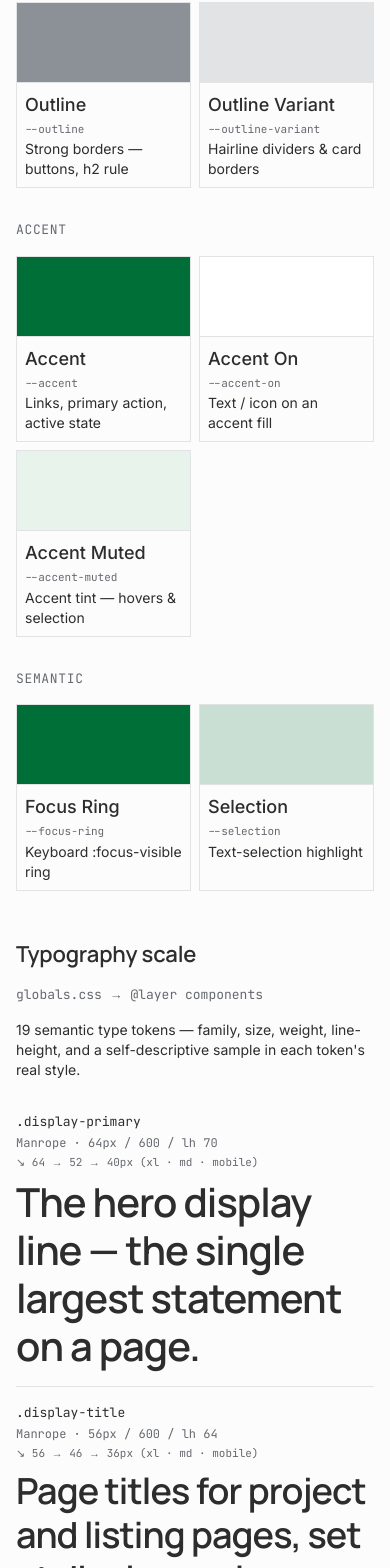
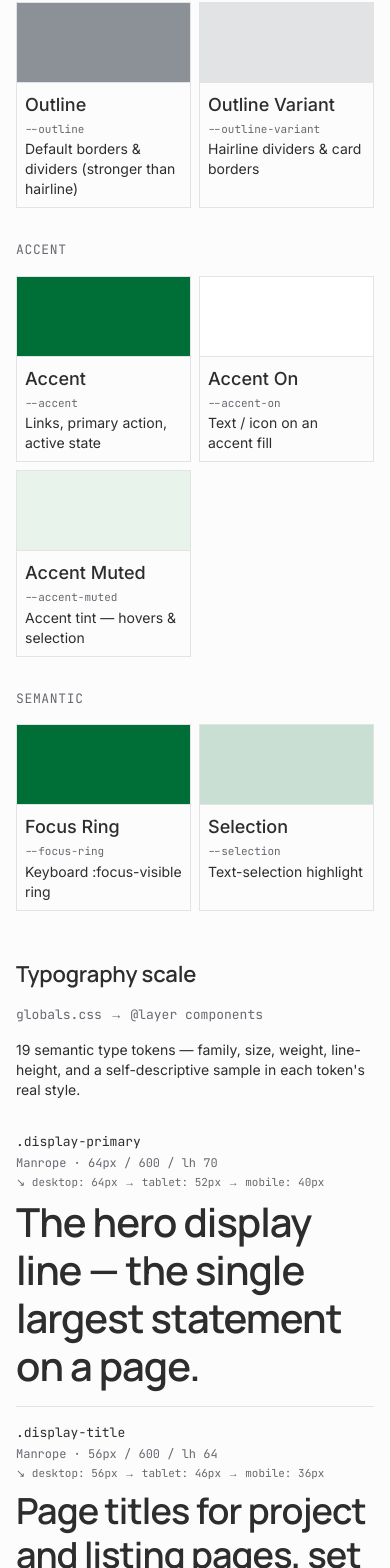
Before and after one commit to 95-ag/ag-portfolio, a Next.js app: page /design-system in a window 390 px wide. Shown: the part 2218-3786 px from the top of the page. Built offline with nearby package versions, Linux system fonts and the light colour scheme.

Commit message:
fix: align design-system gallery foundations specimens to DESIGN.md

```diff
--- a/src/app/design-system/_gallery/tokens.tsx
+++ b/src/app/design-system/_gallery/tokens.tsx
@@ -70,7 +70,7 @@ const COLOR_GROUPS: { group: string; tokens: ColorToken[] }[] = [
       {
         token: "--outline",
         name: "Outline",
-        usage: "Strong borders — buttons, h2 rule",
+        usage: "Default borders & dividers (stronger than hairline)",
       },
       {
         token: "--outline-variant",
@@ -163,9 +163,9 @@ type TypeToken = {
   weight: number;
   lh: number;
   sample: string;
-  // Responsive font-size steps from globals.css media overrides (md = 769–1279px, mobile = ≤768px);
+  // Responsive font-size steps from globals.css media overrides (tablet = 769–1279px, mobile = ≤768px);
   // only display/heading/lead tokens resize — the rest hold across breakpoints.
-  responsive?: { md: number; mobile: number };
+  responsive?: { tablet: number; mobile: number };
 };
 
 // Each sample is self-descriptive — it states the token's own role, set in that token's
@@ -178,7 +178,7 @@ const TYPE_TOKENS: TypeToken[] = [
     weight: 600,
     lh: 70,
     sample: "The hero display line — the single largest statement on a page.",
-    responsive: { md: 52, mobile: 40 },
+    responsive: { tablet: 52, mobile: 40 },
   },
   {
     token: "display-title",
@@ -187,7 +187,7 @@ const TYPE_TOKENS: TypeToken[] = [
     weight: 600,
     lh: 64,
     sample: "Page titles for project and listing pages, set at display scale.",
-    responsive: { md: 46, mobile: 36 },
+    responsive: { tablet: 46, mobile: 36 },
   },
   {
     token: "heading-display",
@@ -196,7 +196,7 @@ const TYPE_TOKENS: TypeToken[] = [
     weight: 600,
     lh: 44,
     sample: "Major section headers across the home and work pages.",
-    responsive: { md: 32, mobile: 32 },
+    responsive: { tablet: 32, mobile: 32 },
   },
   {
     token: "heading-section",
@@ -205,7 +205,7 @@ const TYPE_TOKENS: TypeToken[] = [
     weight: 600,
     lh: 34,
     sample: "Secondary section headings within a page.",
-    responsive: { md: 24, mobile: 24 },
+    responsive: { tablet: 24, mobile: 24 },
   },
   {
     token: "heading-component",
@@ -230,7 +230,7 @@ const TYPE_TOKENS: TypeToken[] = [
     weight: 400,
     lh: 34,
     sample: "Lead paragraph that opens a section at a larger reading size.",
-    responsive: { md: 20, mobile: 18 },
+    responsive: { tablet: 20, mobile: 18 },
   },
   {
     token: "body-primary",
@@ -349,8 +349,8 @@ export function TypeScaleSpecimen() {
             </span>
             {t.responsive && (
               <span className="font-mono text-[11px] text-[var(--on-surface-muted)]">
-                ↘ {t.size} → {t.responsive.md} → {t.responsive.mobile}px (xl ·
-                md · mobile)
+                ↘ desktop: {t.size}px → tablet: {t.responsive.tablet}px →
+                mobile: {t.responsive.mobile}px
               </span>
             )}
           </div>
@@ -400,8 +400,8 @@ const RADIUS_TOKENS: {
 }[] = [
   {
     token: "none",
-    radius: "0",
-    value: "0",
+    radius: "var(--radius-none)",
+    value: "0px",
     usage: "Cards, sections, nav, footer",
   },
   {
@@ -447,42 +447,70 @@ export function RadiusScaleSpecimen() {
   );
 }
 
-const DEPTH_LEVELS: { name: string; spec: string; className: string }[] = [
+const DEPTH_LEVELS: {
+  name: string;
+  spec: string;
+  className: string;
+  usage: string;
+}[] = [
   {
     name: "Level 0 — Flat",
-    spec: "no border / no shadow",
+    spec: "no border, no fill",
     className: "bg-[var(--surface)]",
+    usage: "Page sections, hero regions, footer",
   },
   {
-    name: "Level 1 — Hairline",
-    spec: "1px --outline-variant",
+    name: "Level 1 — Border only",
+    spec: "1px outline-variant",
     className: "bg-[var(--surface)] border border-[var(--outline-variant)]",
+    usage: "Figure frame, prose hr, table cells",
   },
   {
-    name: "Level 2 — Outline",
-    spec: "1px --outline",
-    className: "bg-[var(--surface)] border border-[var(--outline)]",
+    name: "Level 2 — Border + blur",
+    spec: "backdrop-blur(12px) + surface-nav + 1px outline-variant",
+    className:
+      "bg-[var(--surface-nav)] border border-[var(--outline-variant)] [backdrop-filter:blur(12px)]",
+    usage: "Pill nav, mobile trigger, scroll-to-top",
   },
   {
-    name: "Level 3 — Raised fill",
-    spec: "--surface-raised + hairline",
+    name: "Level 3 — Border + raised",
+    spec: "surface-raised + 1px outline-variant",
     className:
       "bg-[var(--surface-raised)] border border-[var(--outline-variant)]",
+    usage: "Project cards, <Highlight>",
+  },
+  {
+    name: "Level 4 — Sunken inset",
+    spec: "surface-sunken + 1px outline-variant",
+    className:
+      "bg-[var(--surface-sunken)] border border-[var(--outline-variant)]",
+    usage: "<Diagram> / <DiagramRow>, card media well",
+  },
+  {
+    name: "Level 5 — Accent left + raised",
+    spec: "2px accent (left) + surface-raised",
+    className: "bg-[var(--surface-raised)] border-l-2 border-[var(--accent)]",
+    usage: "<Callout>, prose blockquote",
   },
 ];
 
 export function DepthSpecimen() {
   return (
-    <div className="grid grid-cols-1 gap-[var(--spacing-md)] sm:grid-cols-2 xl:grid-cols-4">
-      {DEPTH_LEVELS.map(({ name, spec, className }) => (
+    <div className="grid grid-cols-1 gap-[var(--spacing-md)] sm:grid-cols-2 xl:grid-cols-3">
+      {DEPTH_LEVELS.map(({ name, spec, className, usage }) => (
         <div
           key={name}
           className={`flex min-h-[120px] flex-col justify-between p-[var(--spacing-md)] ${className}`}
         >
           <span className="body-emphasis">{name}</span>
-          <span className="font-mono text-[12px] text-[var(--on-surface-muted)]">
-            {spec}
-          </span>
+          <div className="flex flex-col gap-[2px]">
+            <span className="font-mono text-[12px] text-[var(--on-surface-muted)]">
+              {spec}
+            </span>
+            <span className="body-caption text-[var(--on-surface-muted)]">
+              {usage}
+            </span>
+          </div>
         </div>
       ))}
     </div>
@@ -492,7 +520,7 @@ export function DepthSpecimen() {
 // Layout switches: md = 768px (pill nav ↔ hamburger; grid 4→8), xl = 1280px (grid 8→12).
 const ZONES: { name: string; width: string; changes: string[] }[] = [
   {
-    name: "Desktop",
+    name: "Desktop (xl)",
     width: "1280px +",
     changes: [
       "1200px max content column",
@@ -503,7 +531,7 @@ const ZONES: { name: string; width: string; changes: string[] }[] = [
     ],
   },
   {
-    name: "Tablet",
+    name: "Tablet (md)",
     width: "768–1279px",
     changes: [
       "8-column grid",
@@ -513,7 +541,7 @@ const ZONES: { name: string; width: string; changes: string[] }[] = [
     ],
   },
   {
-    name: "Mobile",
+    name: "Mobile (base)",
     width: "≤ 767px",
     changes: [
       "Single reading column; 4-column grid",
@@ -524,14 +552,43 @@ const ZONES: { name: string; width: string; changes: string[] }[] = [
   },
 ];
 
-// A fixed reference ruler — the box dims are an intentional standard (replicating the getdesign.md
-// "Responsive Behavior" diagram), not derived from our breakpoints.
-const ZONE_BARS: { w: number; label: string; boxW: number; boxH: number }[] = [
-  { w: 375, label: "mobile", boxW: 48, boxH: 96 },
-  { w: 640, label: "mobile", boxW: 64, boxH: 120 },
-  { w: 768, label: "tablet-narrow", boxW: 100, boxH: 150 },
-  { w: 1024, label: "desktop", boxW: 160, boxH: 130 },
-  { w: 1280, label: "desktop-large", boxW: 220, boxH: 150 },
+// Fixed canonical breakpoint ruler (Tailwind v4 defaults). Device names label only the breakpoints
+// this project uses; `used` flags them. `base` is the mobile-first default, not a breakpoint.
+const ZONE_BARS: {
+  px: string;
+  device: string | null;
+  token: string;
+  used: boolean;
+  boxW: number;
+  boxH: number;
+}[] = [
+  {
+    px: "base",
+    device: "Mobile",
+    token: "base",
+    used: true,
+    boxW: 48,
+    boxH: 80,
+  },
+  { px: "640", device: null, token: "sm", used: false, boxW: 64, boxH: 100 },
+  {
+    px: "768",
+    device: "Tablet",
+    token: "md",
+    used: true,
+    boxW: 100,
+    boxH: 120,
+  },
+  { px: "1024", device: null, token: "lg", used: false, boxW: 140, boxH: 130 },
+  {
+    px: "1280",
+    device: "Desktop",
+    token: "xl",
+    used: true,
+    boxW: 180,
+    boxH: 150,
+  },
+  { px: "1536", device: null, token: "2xl", used: false, boxW: 220, boxH: 160 },
 ];
 
 export function ResponsiveSpecimen() {
@@ -573,17 +630,26 @@ export function ResponsiveSpecimen() {
       </table>
 
       <div className="flex items-end gap-[var(--spacing-md)] overflow-x-auto pb-[var(--spacing-xs)]">
-        {ZONE_BARS.map(({ w, label, boxW, boxH }) => (
+        {ZONE_BARS.map(({ px, device, token, used, boxW, boxH }) => (
           <div
-            key={w}
-            className="flex shrink-0 flex-col items-center justify-end gap-[2px] border border-[var(--outline-variant)] bg-[var(--surface-raised)] p-[var(--spacing-sm)]"
+            key={token}
+            className={`flex shrink-0 flex-col items-center justify-end gap-[2px] bg-[var(--surface-raised)] p-[var(--spacing-sm)] ${
+              used
+                ? "border border-[var(--accent)]"
+                : "border border-[var(--outline-variant)] opacity-60"
+            }`}
             style={{ width: `${boxW}px`, height: `${boxH}px` }}
           >
             <span className="font-mono text-[13px] font-medium text-[var(--on-surface)]">
-              {w}
+              {px}
             </span>
-            <span className="font-mono text-[10px] leading-tight text-center text-[var(--on-surface-muted)]">
-              {label}
+            {device && (
+              <span className="font-mono text-[10px] leading-tight text-center text-[var(--on-surface)]">
+                {device}
+              </span>
+            )}
+            <span className="font-mono text-[10px] leading-tight text-[var(--on-surface-muted)]">
+              {token} {used ? "●" : "○"}
             </span>
           </div>
         ))}
@@ -626,6 +692,77 @@ export function ResponsiveSpecimen() {
         </div>
       </div>
     </div>
+  );
+}
+
+// Reading-mode token overrides (globals.css :root[data-read="long"] / [data-theme="dark"][data-read="long"]).
+// Root-scoped, so shown as values not live swatches. Applies on /work/[slug]. Mirror globals.css.
+const READING_MODE_TOKENS: {
+  token: string;
+  light: string;
+  dark: string;
+}[] = [
+  { token: "--background", light: "#f8f8f9", dark: "#1a1a1a" },
+  { token: "--surface", light: "#f8f8f9", dark: "#1a1a1a" },
+  { token: "--surface-raised", light: "— (unchanged)", dark: "#292929" },
+  { token: "--surface-sunken", light: "— (unchanged)", dark: "#141414" },
+  { token: "--surface-nav", light: "#f8f8f9d9 (85%)", dark: "#1f1f1fd9 (85%)" },
+];
+
+export function ReadingModeColors() {
+  return (
+    <table>
+      <thead>
+        <tr>
+          <th>Token</th>
+          <th>Light (reading)</th>
+          <th>Dark (reading)</th>
+        </tr>
+      </thead>
+      <tbody>
+        {READING_MODE_TOKENS.map(({ token, light, dark }) => (
+          <tr key={token}>
+            <td className="font-mono text-[13px]">{token}</td>
+            <td className="font-mono text-[13px]">{light}</td>
+            <td className="font-mono text-[13px]">{dark}</td>
+          </tr>
+        ))}
+      </tbody>
+    </table>
+  );
+}
+
+const ICON_SIZES: { size: string; context: string }[] = [
+  {
+    size: "20px",
+    context: "Standalone icon-only controls (footer social, scroll-to-top)",
+  },
+  { size: "18px", context: "Buttons; mobile-nav trigger & close" },
+  {
+    size: "16px",
+    context: "Nav items, LinkPill icons, project-card chevron",
+  },
+  { size: "12–14px", context: "Inline indicators (copy, external-link)" },
+];
+
+export function IconSizeTable() {
+  return (
+    <table>
+      <thead>
+        <tr>
+          <th>Size</th>
+          <th>Context</th>
+        </tr>
+      </thead>
+      <tbody>
+        {ICON_SIZES.map(({ size, context }) => (
+          <tr key={size}>
+            <td className="font-mono text-[13px] whitespace-nowrap">{size}</td>
+            <td>{context}</td>
+          </tr>
+        ))}
+      </tbody>
+    </table>
   );
 }
 
```
